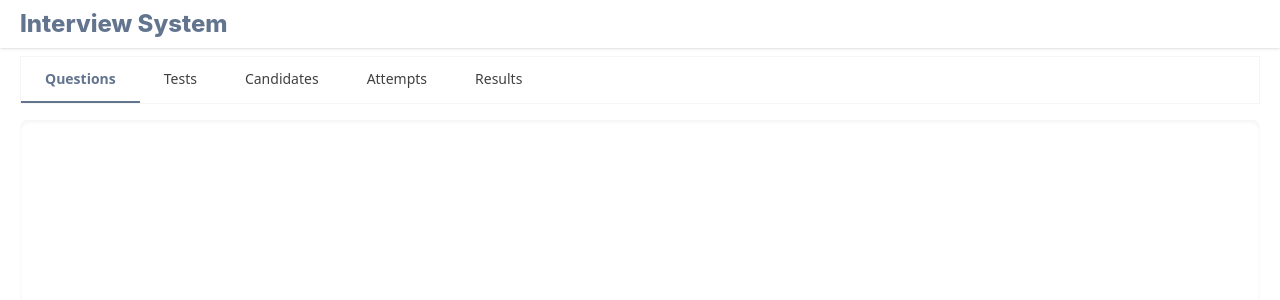
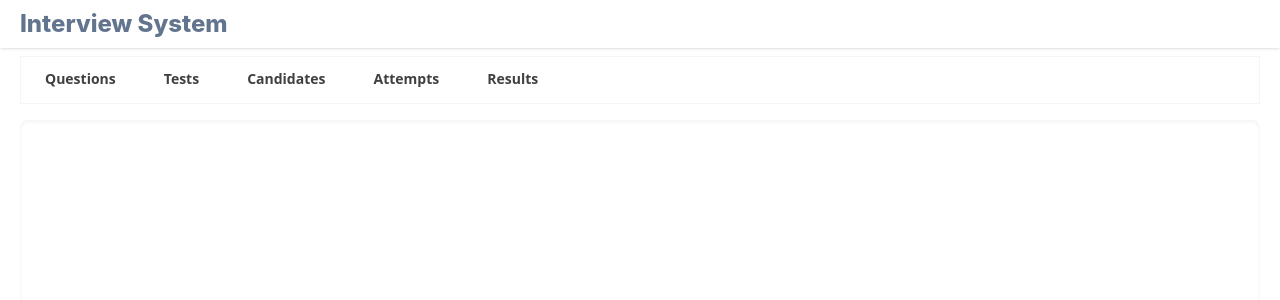
Before and after one commit to egor-morozik/InterviewTestSystemRework, a React (Vite) app in the folder frontend/: page / in a window 1280 px wide. Shown: the top 300 px of the page. Built offline with nearby package versions, Linux system fonts and the light colour scheme.

Commit message:
Add dinamic to active button

```diff
--- a/frontend/src/App.jsx
+++ b/frontend/src/App.jsx
@@ -1,4 +1,4 @@
-import { BrowserRouter, Routes, Route, Link } from "react-router";
+import { BrowserRouter, Routes, Route, NavLink } from "react-router";
 import { Questions } from "./pages/Questions"
 import { Tests } from "./pages/Tests"
 import { Candidates } from "./pages/Candidates"
@@ -6,6 +6,13 @@ import { Attempts } from "./pages/Attempts"
 import { Results } from "./pages/Results"
 
 function App() {
+  const navLinkStyles = ({ isActive }) =>
+    `px-6 py-3 text-sm font-extrabold transition-colors ${
+      isActive
+        ? "border-b-2 border-slate-500 text-slate-500"
+        : "text-neutral-700 hover:bg-gray-100 border-b-2 border-transparent"
+    }`;
+
   return (
     <BrowserRouter>
       <div className="min-h-screen flex flex-col">
@@ -17,21 +24,21 @@ function App() {
         </header>
 
         <nav className="mx-5 mt-2 bg-white flex border border-neutral-100 shrink-0">
-          <Link to="/questions" className="px-6 py-3 border-b-2 border-slate-500 text-slate-500 text-sm font-extrabold">
+          <NavLink title="Questions" to="/questions" className={navLinkStyles}>
             Questions
-          </Link>
-          <Link to="/tests" className="px-6 py-3 text-neutral-700 text-sm hover:bg-gray-100">
+          </NavLink>
+          <NavLink title="Tests" to="/tests" className={navLinkStyles}>
             Tests
-          </Link>
-          <Link to="/candidates" className="px-6 py-3 text-neutral-700 text-sm hover:bg-gray-100">
+          </NavLink>
+          <NavLink title="Candidates" to="/candidates" className={navLinkStyles}>
             Candidates
-          </Link>
-          <Link to="/attempts" className="px-6 py-3 text-neutral-700 text-sm hover:bg-gray-100">
+          </NavLink>
+          <NavLink title="Attempts" to="/attempts" className={navLinkStyles}>
             Attempts
-          </Link>
-          <Link to="/results" className="px-6 py-3 text-neutral-700 text-sm hover:bg-gray-100">
+          </NavLink>
+          <NavLink title="Results" to="/results" className={navLinkStyles}>
             Results
-          </Link>
+          </NavLink>
         </nav>
 
         <main className="flex-1 mx-5 mt-4 bg-white rounded-t-lg shadow-inner overflow-auto">
```
